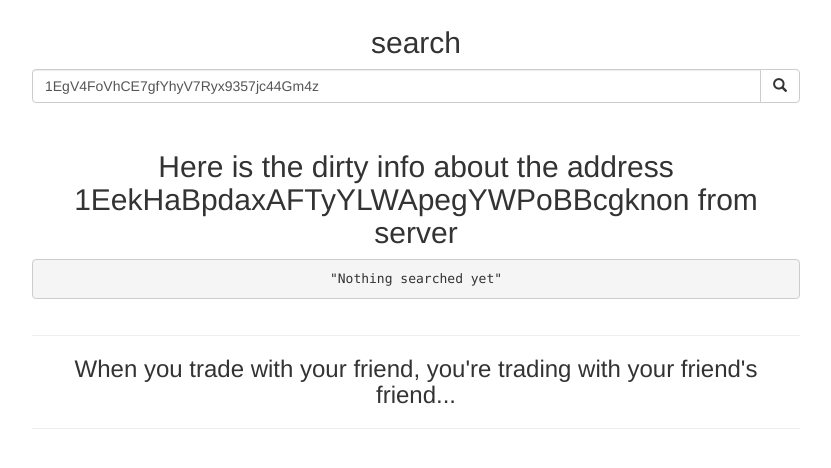
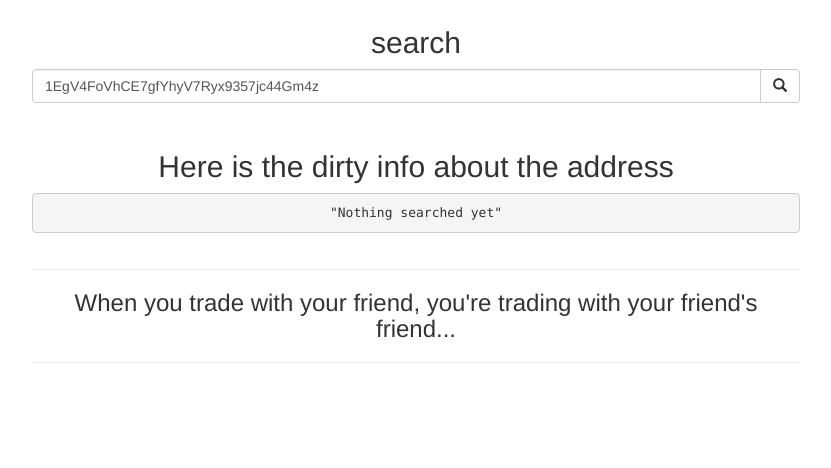
Before and after one commit to hibukki/whitecoins, a React (Create React App) app: page / in a window 1280 px wide. Shown: the top 468 px of the page, without its empty margins (224-1055 px from the left). Built offline with nearby package versions, Linux system fonts and the light colour scheme; no server answers.

Commit message:
Removed wrong address output

```diff
--- a/src/Welcome.js
+++ b/src/Welcome.js
@@ -42,7 +42,7 @@ class Welcome extends Component {
                     </form>
                 </div>
                 <div className="mainresult">
-                    <h2> Here is the dirty info about the address {this.props.address} from server</h2>
+                    <h2> Here is the dirty info about the address</h2>
                     <pre>
                         {JSON.stringify(
                               this.state.data, undefined, 2
```
